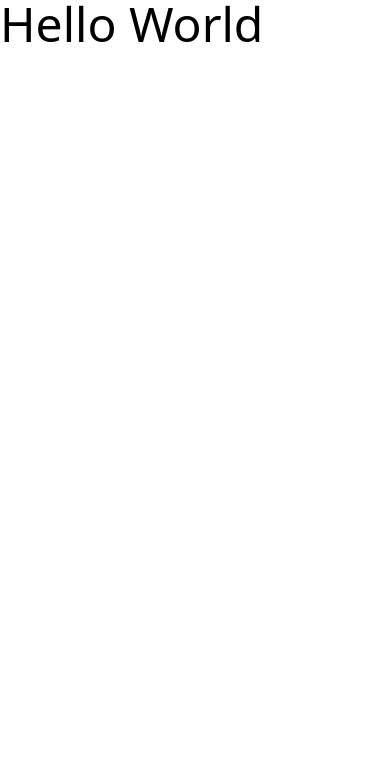
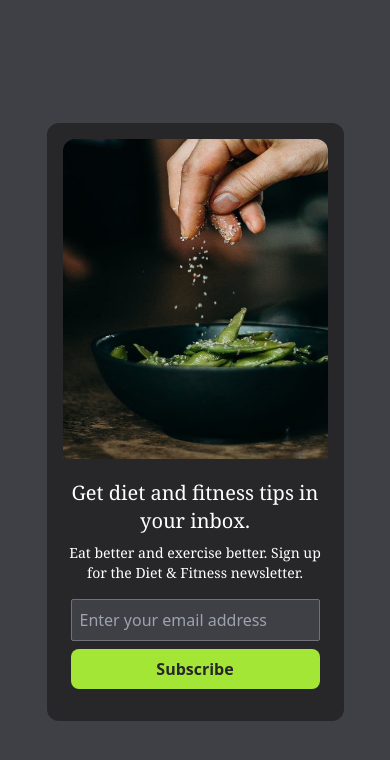
Before and after one commit to vascodes/tailwind-email-subscribe-card, a website: page index.html in a window 390 px wide. Drawn offline with Linux system fonts and the light colour scheme.

Commit message:
Create mobile design.

```diff
--- a/index.html
+++ b/index.html
@@ -1,12 +1,46 @@
 <!DOCTYPE html>
 <html lang="en">
-<head>
-    <meta charset="UTF-8">
-    <meta name="viewport" content="width=device-width, initial-scale=1.0">
-    <title>Tailwind Email Subscribe Card</title>
-    <link rel="stylesheet" href="css/style.css">
-</head>
-<body>
-    <h1 class="text-5xl">Hello World</h1>
-</body>
+	<head>
+		<meta charset="UTF-8" />
+		<meta name="viewport" content="width=device-width, initial-scale=1.0" />
+		<title>Tailwind Email Subscribe Card</title>
+		<link rel="stylesheet" href="css/style.css" />
+	</head>
+	<body>
+		<!-- Background Container -->
+		<div class="bg-zinc-700 h-screen flex items-center justify-center p-12">
+			<!-- Card -->
+			<div class="bg-zinc-800 text-white p-4 pb-8 rounded-xl flex flex-col">
+				<!-- Image -->
+				<img
+					src="./images/image.jpg"
+					alt="Card Image"
+					class="rounded-xl rounded-b-none h-80"
+				/>
+
+				<!-- Content Container -->
+				<div class="text-center flex flex-col justify-center items-center">
+					<h2 class="font-serif text-white mt-5 text-xl">
+						Get diet and fitness tips in your inbox.
+					</h2>
+
+					<p class="font-serif text-sm mt-2">
+						Eat better and exercise better. Sign up for the Diet & Fitness newsletter.
+					</p>
+
+					<!-- Input Container -->
+					<div class="mt-4 flex flex-col w-full px-2">
+						<input
+							type="text"
+							name="email"
+							id="email"
+							class="bg-zinc-700 border border-zinc-500 p-2 rounded-sm outline-none"
+                            placeholder="Enter your email address"
+						/>
+						<button type="button" class="mt-2 px-4 py-2 bg-lime-400 text-zinc-800 font-bold rounded-lg">Subscribe</button>
+					</div>
+				</div>
+			</div>
+		</div>
+	</body>
 </html>
```
Also changed, not shown: css/style.css.
